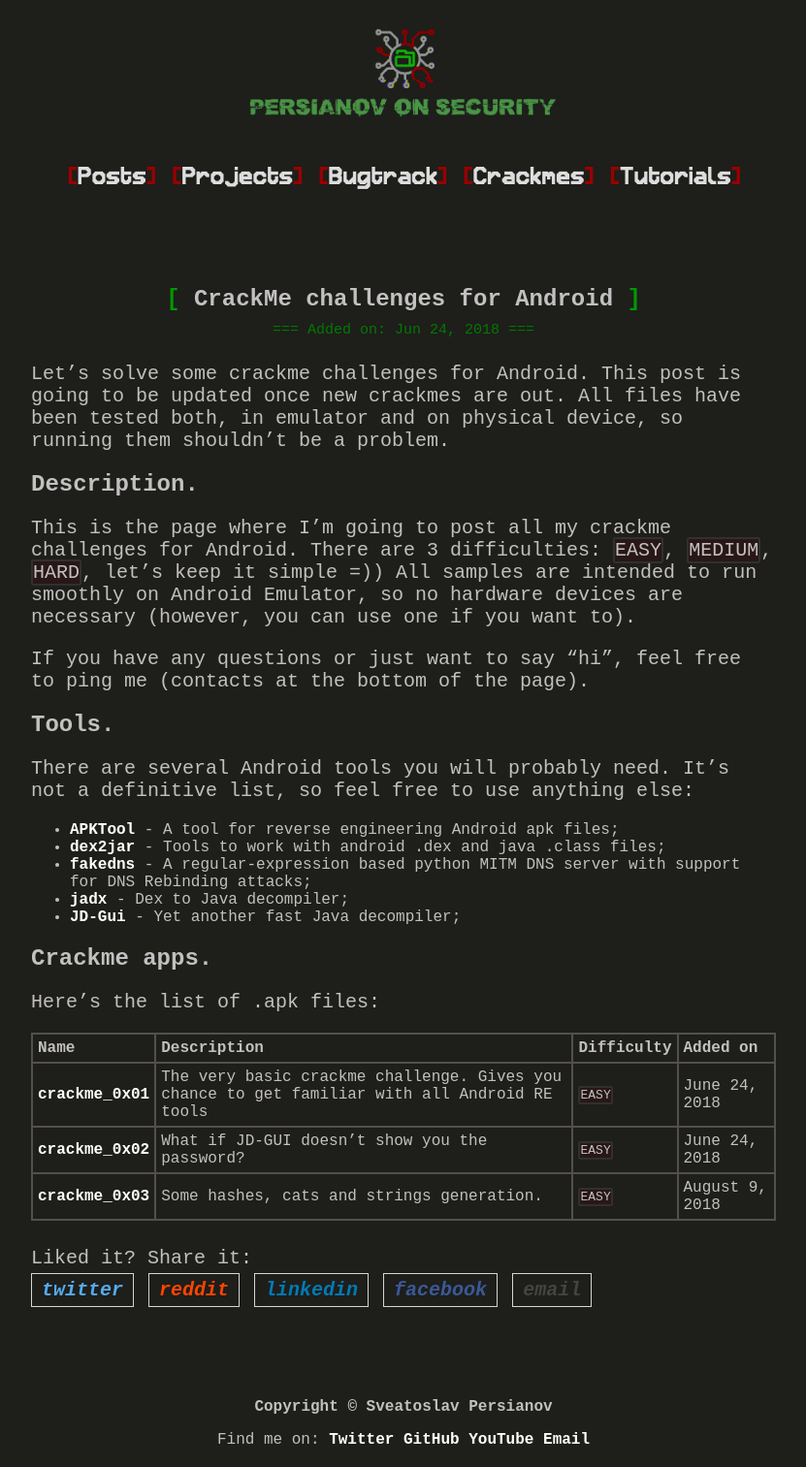
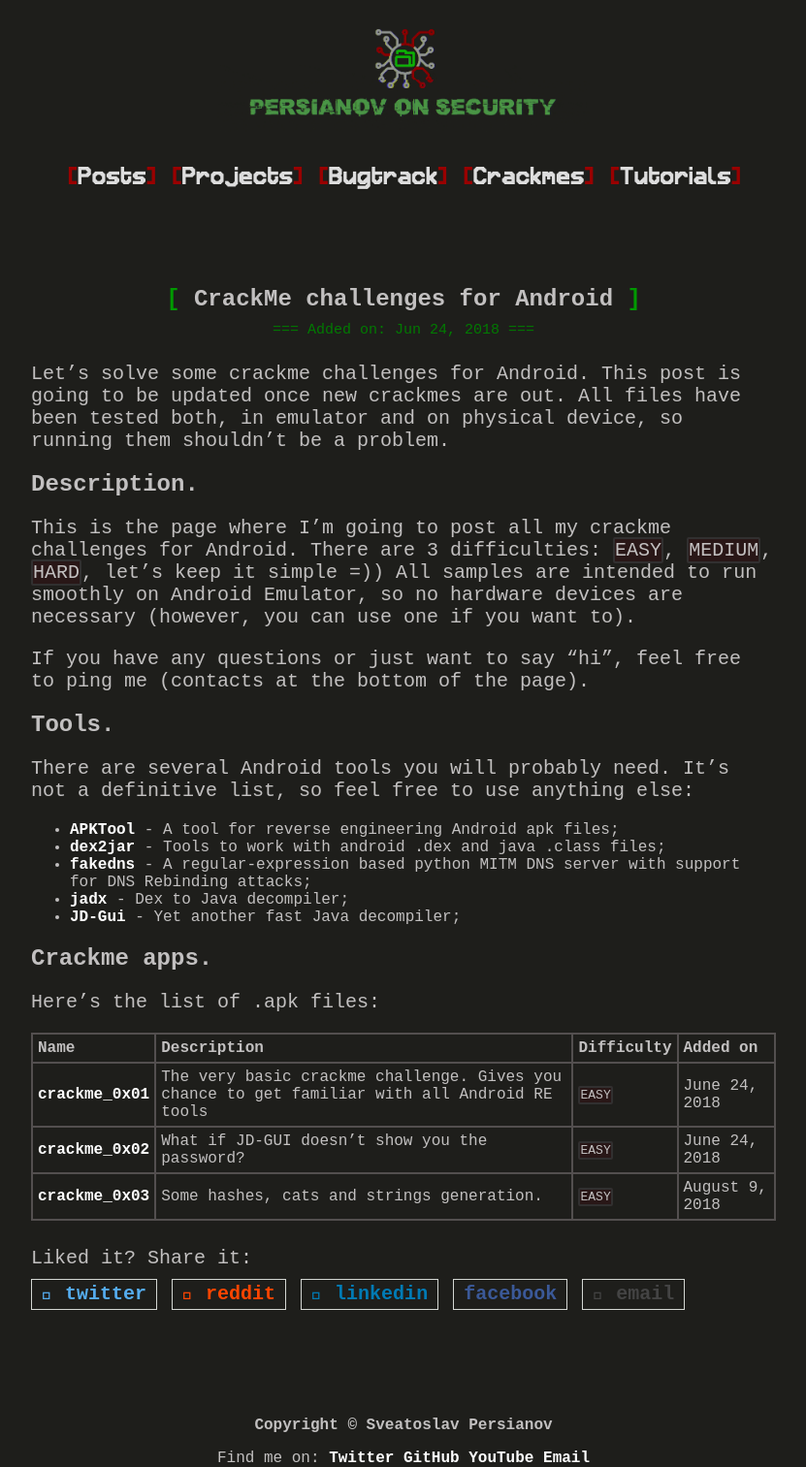
Before and after one commit to num1r0/num1r0.github.io, a Jekyll site: the page built from _posts/2018-06-24-crackme-challenges-android.md, in a window 1280 px wide. Shown: the whole page at 97% size, without its empty margins (224-1055 px from the left). Built offline with Jekyll 4.4.1, drawn with Linux system fonts in a browser that asks for light colours; nearby versions of some CDN libraries.

Commit message:
fontawesome added

```diff
--- a/_layouts/default.html
+++ b/_layouts/default.html
@@ -15,7 +15,7 @@
         <meta name="google-site-verification" content="J_8Q0-xJba2mH3qk5DYZVANicD-89wVM1SBFiRTTqFs" />
         <link rel="stylesheet" href="https://persianov.net/css/monokai.css">
         <link rel="stylesheet" href="https://persianov.net/css/styles.css">
-        <link rel="stylesheet" hred="https://cdnjs.cloudflare.com/ajax/libs/font-awesome/5.8.2/css/fontawesome.min.css">
+        <link rel="stylesheet" href="https://cdnjs.cloudflare.com/ajax/libs/font-awesome/5.8.2/css/fontawesome.min.css">
         {% seo %}
     </head>
 <body>
```
